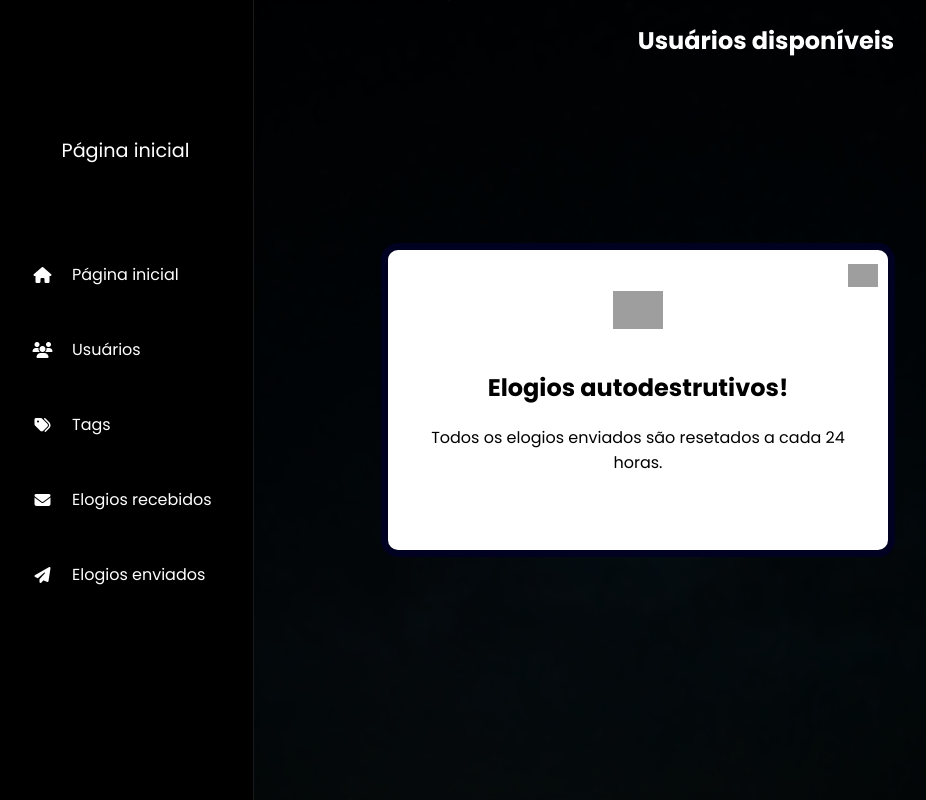
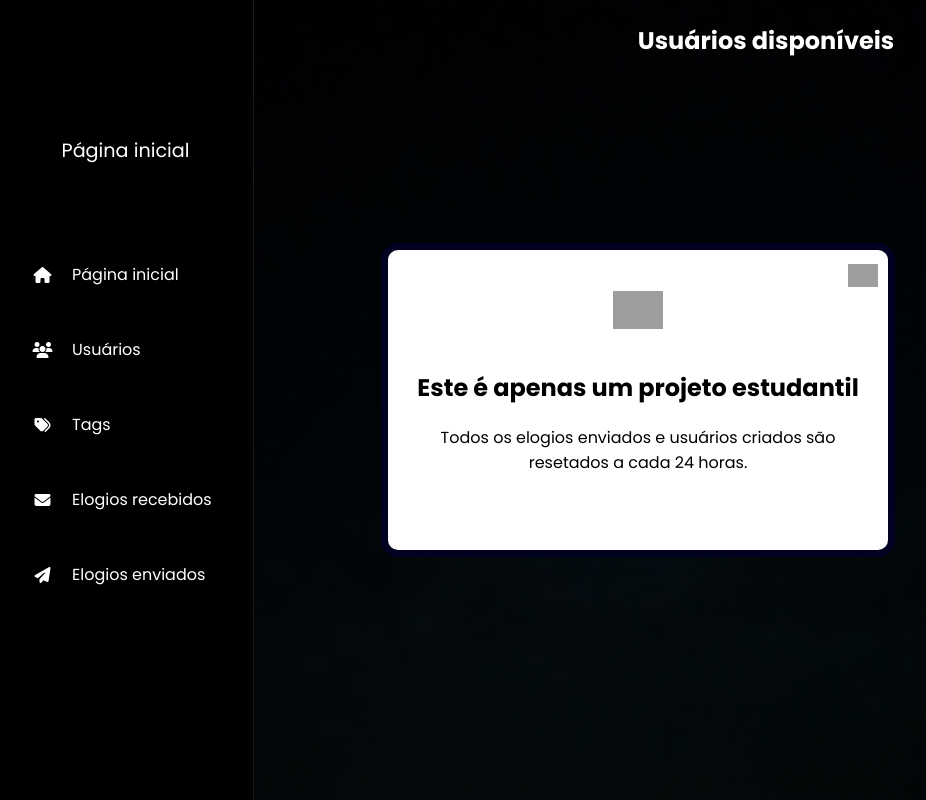
Before and after one commit to alessandroCidney/front-end-api-compliments, a plain HTML site: page dashboard.html in a window 1280 px wide. Shown: the whole page, without its empty margins (2-928 px from the left). Drawn offline with Linux system fonts and the light colour scheme; no server answers; sample sign-in values are in the browser's storage; grey boxes are pictures that could not be loaded.

Commit message:
Alteração das mensagens dos popups

```diff
--- a/dashboard.html
+++ b/dashboard.html
@@ -97,10 +97,10 @@
 			<div class="popup-message">
 				<div class="tools"></div>
 				<div class="text">
-					Elogios autodestrutivos!
+					Este é apenas um projeto estudantil
 				</div>
 				<div class="help">
-					Todos os elogios enviados são resetados a cada 24 horas.
+					Todos os elogios enviados e usuários criados são resetados a cada 24 horas.
 				</div>
 				<div class="close-popup"></div>
 			</div>
```
